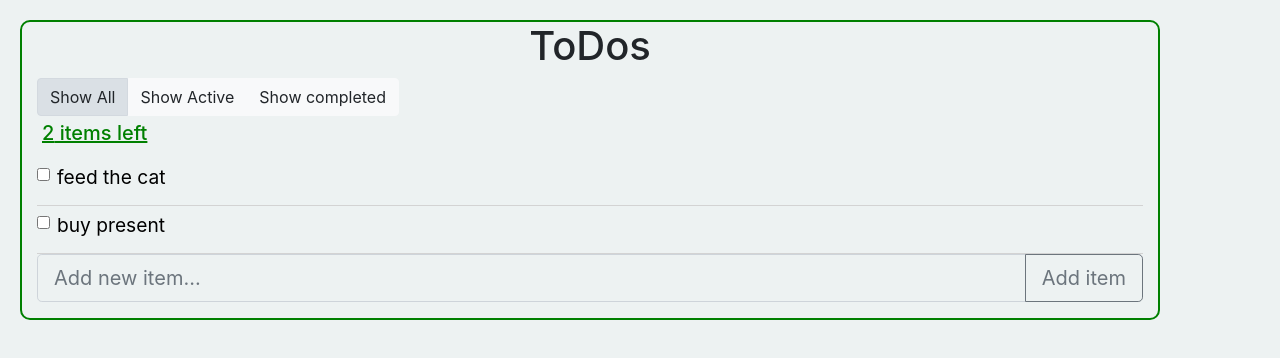
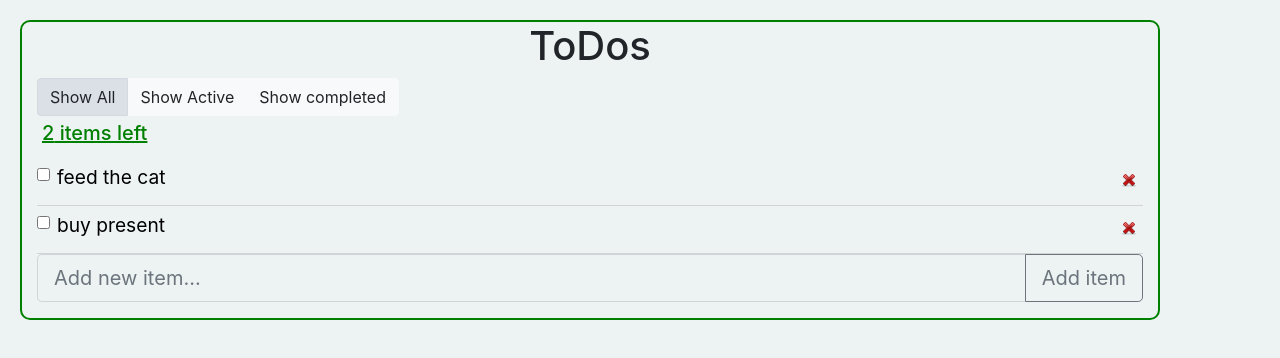
Before and after one commit to imsigal/myTodoList, a React (Create React App) app: page / in a window 1280 px wide. Shown: the top 358 px of the page. Built offline with nearby package versions, Linux system fonts and the light colour scheme.

Commit message:
delete an item with x button

```diff
--- a/src/components/ListItemComponent.css
+++ b/src/components/ListItemComponent.css
@@ -1,7 +1,8 @@
-.form-check{
+.main-item{
     font-size: larger;
     border-bottom: 1px solid lightgray;
     padding: 5px 20px;
+    position: relative;;
 }
 
 .linethrough-text
@@ -15,3 +16,18 @@
     text-decoration: none;
     color:black;
 }
+
+.side-right
+{
+    position: absolute;
+    right: 0;
+}
+
+.main-item button{
+    background-color: transparent;
+    border: none;
+}
+
+.hidden {
+    display:none;
+}
--- a/src/components/ListItemComponent.js
+++ b/src/components/ListItemComponent.js
@@ -1,13 +1,15 @@
 import React, { Component } from 'react';
 import './ListItemComponent.css';
 import { Container } from 'react-bootstrap';
+import imageSource from '../images/delete.png'
 
 export default class ListItemComponent extends Component {
     constructor(props) {
         super(props);
 
           this.state = {
-            wasChanged:false
+            wasChanged:false,
+            showDelete:true
         };
 
     }
@@ -37,6 +39,24 @@ export default class ListItemComponent extends Component {
           }
 
         };
+
+        HandleDeleteItem=(index)=>{
+
+            if (this.props.OnDeleteItem)
+            {
+              this.props.OnDeleteItem(index);
+            }
+        }
+
+        HandleMouseLeave=(event)=>{
+
+            this.setState({showDelete:false})
+        }
+        handleMouseEnter=(event)=>{
+
+            this.setState({showDelete:true})
+        }
+
         render()
         {
             const { item } = this.props;
@@ -48,8 +68,9 @@ export default class ListItemComponent extends Component {
                 completedClass = "regular-text";
             }
 
+            let deleteButtonClass=this.state.showDelete===true?"side-right":"hidden"
             return (
-            <Container className="form-check">
+            <Container className="main-item" onMouseOver={this.handleMouseEnter} onMouseLeave={this.HandleMouseLeave}  >
                 <label className={completedClass}>
                     <input
                         type="checkbox"
@@ -58,7 +79,10 @@ export default class ListItemComponent extends Component {
                         onChange={this.handleCheckBoxChange}
                         className="form-check-input"
                     />
-                {item.description}
+                    {item.description}
+                    <button className={deleteButtonClass} onClick={this.HandleDeleteItem.bind(this, item.id)}>
+                        <img src={imageSource} alt="delete" />
+                    </button>
                 </label>
             </Container>
 
--- a/src/components/MyTodoListComponents.js
+++ b/src/components/MyTodoListComponents.js
@@ -3,6 +3,7 @@ import { FormControl, InputGroup,Button,ListGroup, Container,ButtonToolbar,Toggl
 import MyListItem from '../model/MyListItem';
 import ListItemComponent from './ListItemComponent';
 import './MyTodoListComponents.css';
+
 export default class MyTodoListComponents extends Component {
     constructor(props) {
         super(props);
@@ -66,6 +67,23 @@ export default class MyTodoListComponents extends Component {
         });
     }
 
+    DeleteItemHandler=(listIndex)=>
+    {
+        var itemIndex=this.todoList.findIndex(item=>item.id===listIndex)
+        if (itemIndex>=0)
+        {
+            this.todoList.splice(itemIndex,1);
+
+            this.setState({
+                theListItems: this.todoList,
+                ActiveItemsCount:this.state.ActiveItemsCount-1
+            });
+
+        }
+
+
+    }
+
     // Filter the list according to the buttom show all/ show completed/show active
     filterOptions=()=>
     {
@@ -94,7 +112,7 @@ export default class MyTodoListComponents extends Component {
         let filteredArray=this.filterOptions();
         let itemsLists=[];
         filteredArray.forEach(element => {
-            itemsLists.push(<ListItemComponent item={element} OnCompletedTask={this.CompletedTaskHandler}></ListItemComponent>)
+            itemsLists.push(<ListItemComponent item={element} OnCompletedTask={this.CompletedTaskHandler} OnDeleteItem={this.DeleteItemHandler}></ListItemComponent>)
          }  );
 
 
```
Also changed, not shown: src/images/delete.png (added).
